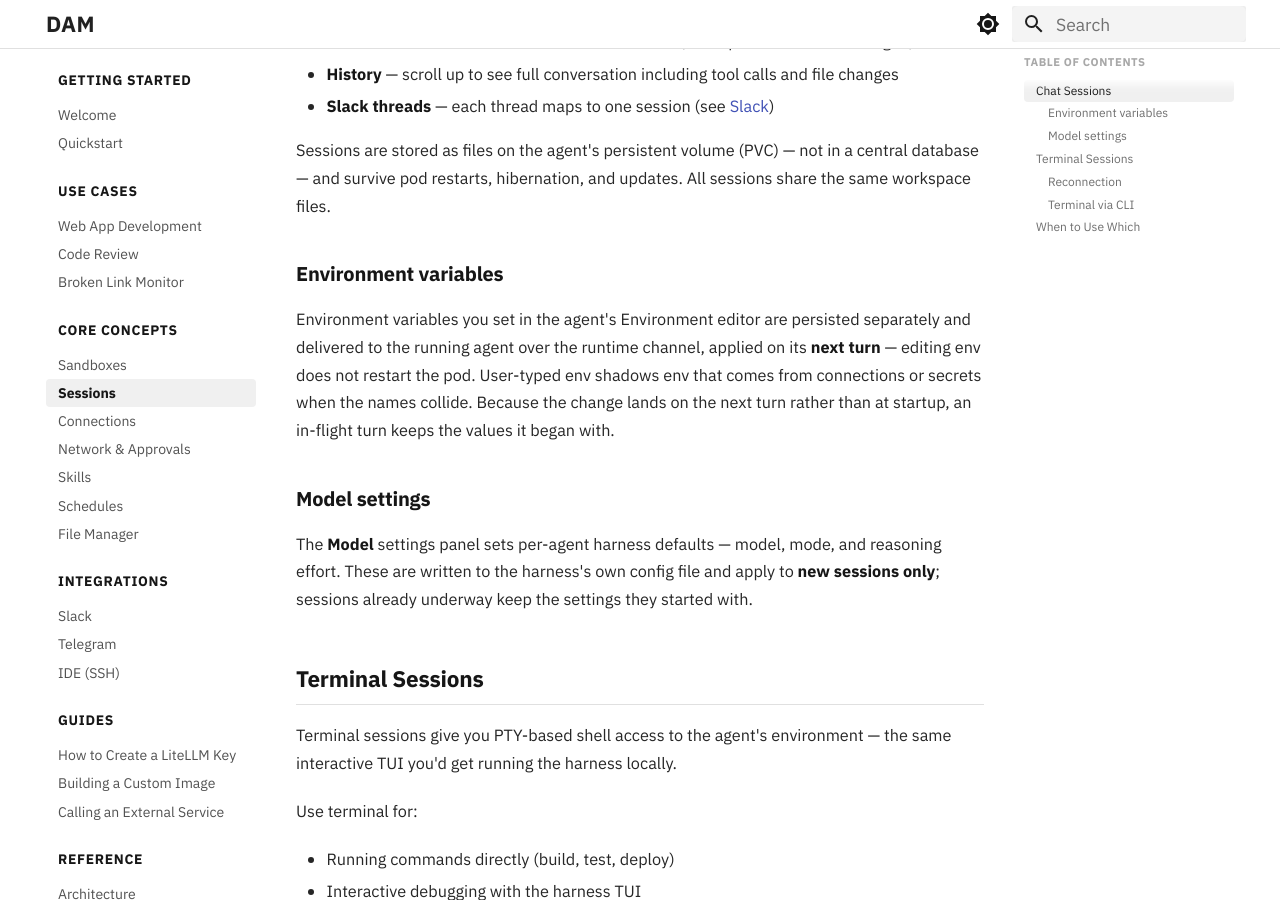
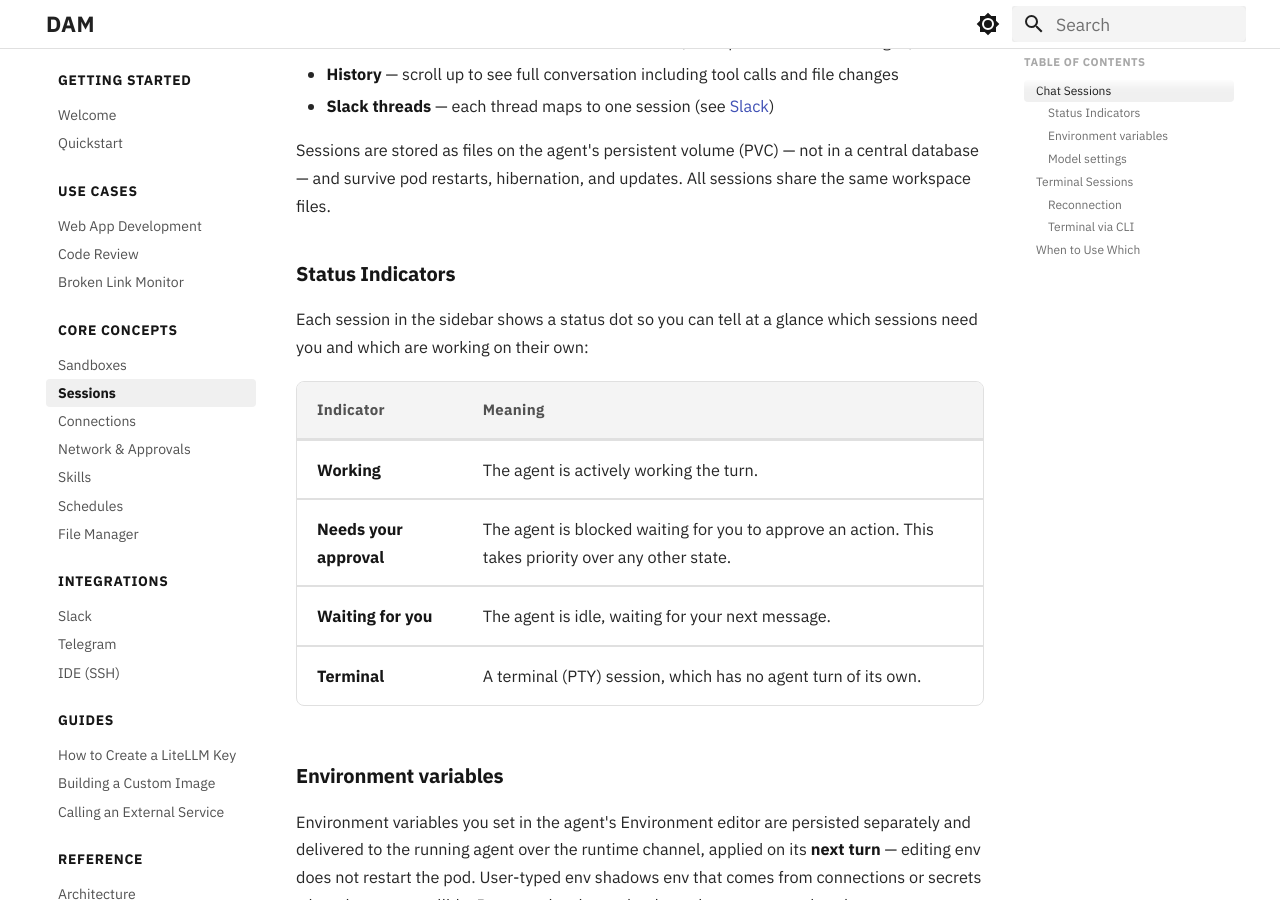
Before and after one commit to dam-agents/docs, an MkDocs documentation site: the page built from docs/core-concepts/sessions.md, in a window 1280 px wide and 900 px high, scrolled down 366 px. Built offline with MkDocs 1.6.1 and Material for MkDocs 9.7.7, drawn with Linux system fonts in a browser that asks for light colours.

Commit message:
docs: document session status indicators (sync for dam#2039) (#33)
Co-authored-by: doc-sync <doc-sync@users.noreply.github.ibm.com>
Co-authored-by: Jenna Winkler <Jenna.Winkler@ibm.com>

```diff
--- a/docs/core-concepts/sessions.md
+++ b/docs/core-concepts/sessions.md
@@ -12,6 +12,18 @@ Open your agent in the DAM UI and type a message. A new session is created autom
 - **Slack threads** — each thread maps to one session (see [Slack](../integrations/slack.md))
 
 Sessions are stored as files on the agent's persistent volume (PVC) — not in a central database — and survive pod restarts, hibernation, and updates. All sessions share the same workspace files.
+
+### Status Indicators
+
+Each session in the sidebar shows a status dot so you can tell at a glance which
+sessions need you and which are working on their own:
+
+| Indicator | Meaning |
+|-----------|---------|
+| **Working** | The agent is actively working the turn. |
+| **Needs your approval** | The agent is blocked waiting for you to approve an action. This takes priority over any other state. |
+| **Waiting for you** | The agent is idle, waiting for your next message. |
+| **Terminal** | A terminal (PTY) session, which has no agent turn of its own. |
 
 ### Environment variables
 
```
